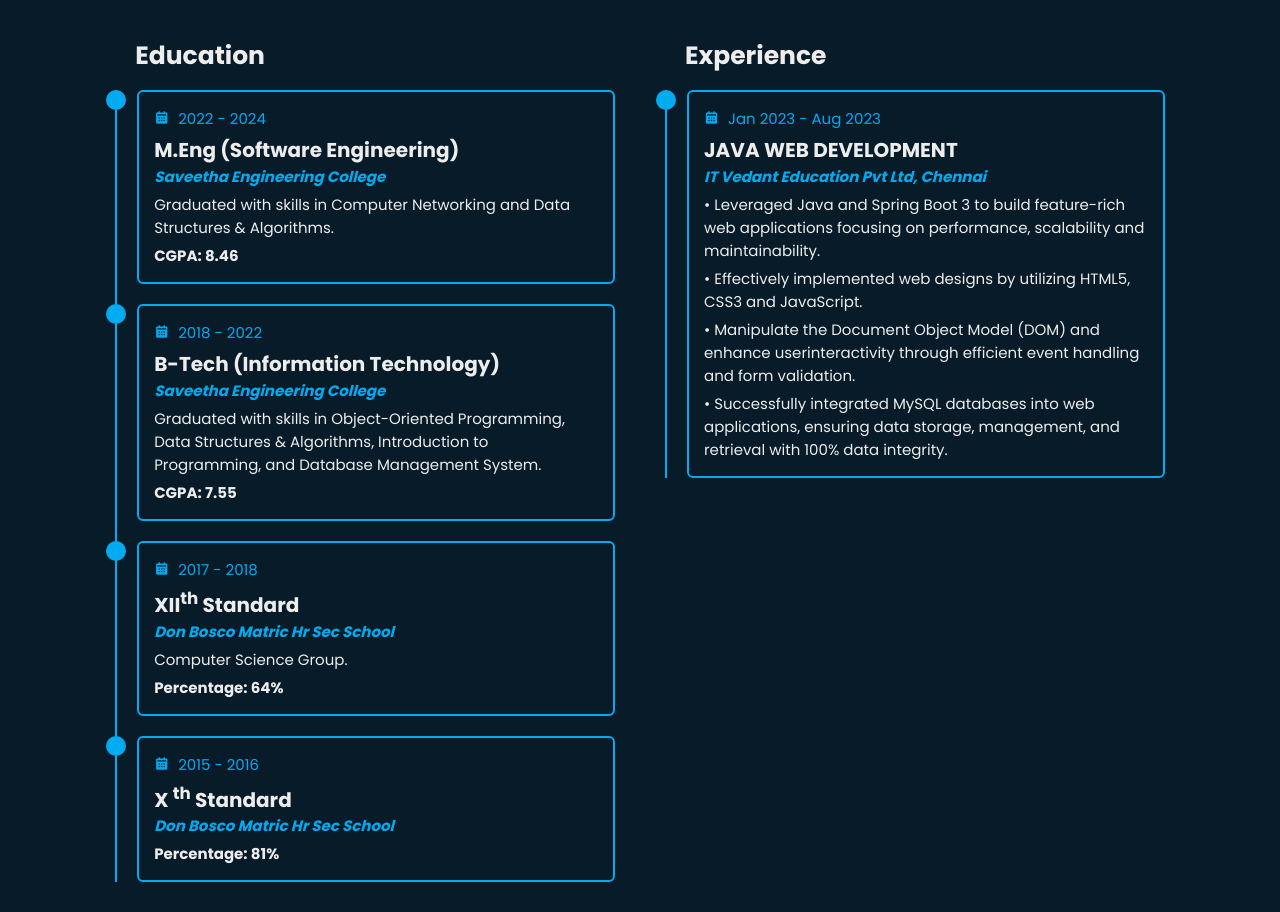
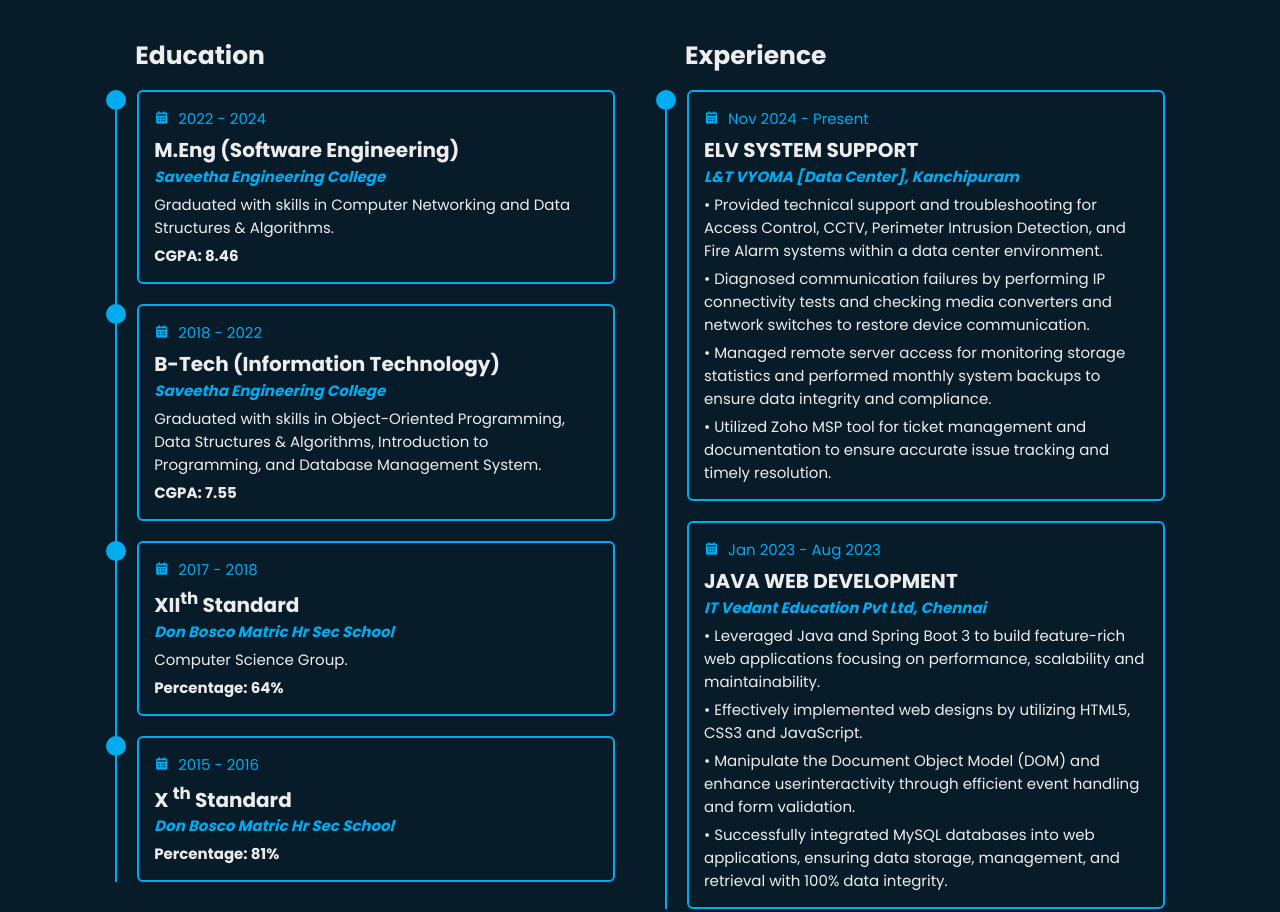
Before and after one commit to VIGNESH-D04/vicky-portfolio, a plain HTML site: page index.html in a window 1280 px wide. Shown: the part 1778-2690 px from the top of the page. Drawn offline with nearby package versions, Linux system fonts and the light colour scheme.

Commit message:
Update Experience & Resume Link

```diff
--- a/index.html
+++ b/index.html
@@ -150,6 +150,29 @@
                 <div class="education-box">
                     <div class="education-content">
                         <div class="content">
+                            <div class="year"><i class='bx bxs-calendar'></i> Nov 2024 - Present</div>
+                            <h3>ELV SYSTEM SUPPORT</h3>
+                            <h2><i style="color: #00abf0;">L&T VYOMA [Data Center], Kanchipuram</i></h2>
+                            <p>• Provided technical support and troubleshooting for Access Control, CCTV,
+                                Perimeter Intrusion Detection, and Fire Alarm systems within a data center
+                                environment.
+                            </p>
+                            <p>
+                                • Diagnosed communication failures by performing IP connectivity tests and
+                                checking media converters and network switches to restore device
+                                communication.
+                            </p>
+                            <p>
+                                • Managed remote server access for monitoring storage statistics and performed
+                                monthly system backups to ensure data integrity and compliance.
+                            </p>
+                            <p>
+                                • Utilized Zoho MSP tool for ticket management and documentation to ensure
+                            accurate issue tracking and timely resolution.
+                            </p>
+                        </div>
+
+                        <div class="content">
                             <div class="year"><i class='bx bxs-calendar'></i> Jan 2023 - Aug 2023</div>
                             <h3>JAVA WEB DEVELOPMENT</h3>
                             <h2><i style="color: #00abf0;">IT Vedant Education Pvt Ltd, Chennai</i></h2>
@@ -252,7 +275,7 @@
         </div>
 
         <div class="resume">
-            <a href="" target="_blank">Resume <i class='bx bxs-file-doc'></i></a>
+            <a href="https://drive.google.com/file/d/1B1e7MX2Qp77Y5CO8Tn0VScGrtjAm9uVB/view?usp=sharing" target="_blank">Resume <i class='bx bxs-file-doc'></i></a>
             <span class="animate scroll" style="--i:7">
         </div>
 
```
